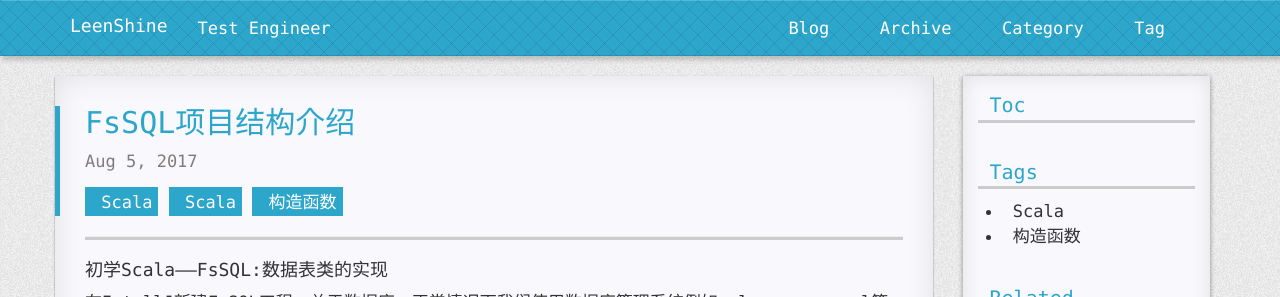
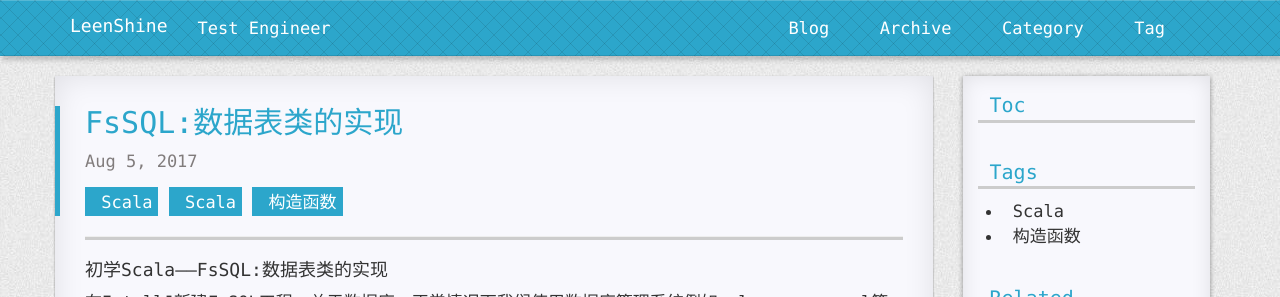
Before and after one commit to Leenshine/leenshine.github.io, a Jekyll site: the page built from _posts/2017-08-05-FsSQL2.md, in a window 1280 px wide. Shown: the top 297 px of the page. Built offline with Jekyll 4.4.1, drawn with Linux system fonts in a browser that asks for light colours; nearby versions of some CDN libraries; comment, search, counter and statistics services are not loaded; a style sheet for code colours, icons or effects is not loaded.

Commit message:
Update 2017-08-05-FsSQL2.md

```diff
--- a/_posts/2017-08-05-FsSQL2.md
+++ b/_posts/2017-08-05-FsSQL2.md
@@ -1,6 +1,6 @@
 ---
 layout: post
-title: FsSQL项目结构介绍
+title: FsSQL:数据表类的实现
 tags: Scala 构造函数
 categories: Scala
 ---
```
